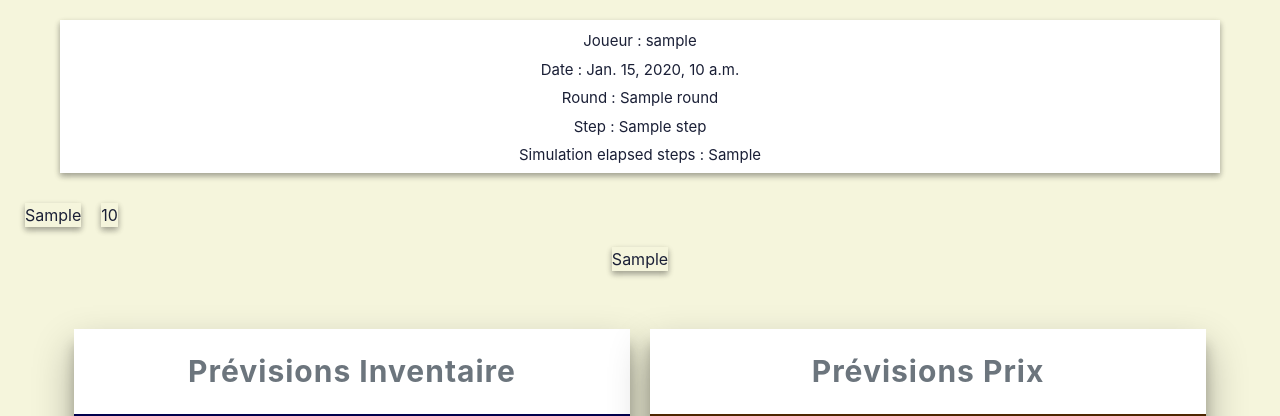
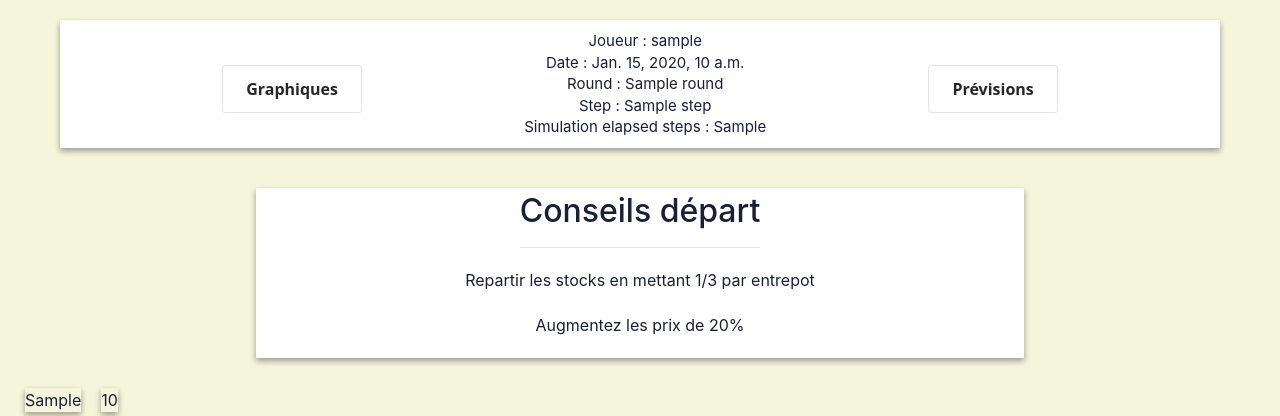
Before and after one commit to Thrynk/ERPsim-helper, a Django app: template django_server/erpsim_helper/templates/index.html in a window 1280 px wide. Shown: the top 416 px of the page. Run offline with Django 3.2, Linux system fonts and the light colour scheme; the template is opened without the code that fills it: most values are stand-ins (such as "Sample title", 1, 10 or a date in 2020); lists and menus that the app fills with data are empty.

Commit message:
Add buttons.

```diff
--- /dev/null
+++ b/django_server/erpsim_helper/static/css/button.css
@@ -0,0 +1,47 @@
+
+.button-6 {
+  align-items: center;
+  background-color: #FFFFFF;
+  border: 1px solid rgba(0, 0, 0, 0.1);
+  border-radius: .25rem;
+  box-shadow: rgba(0, 0, 0, 0.02) 0 1px 3px 0;
+  box-sizing: border-box;
+  color: rgba(0, 0, 0, 0.85);
+  cursor: pointer;
+  display: inline-flex;
+  font-family: system-ui,-apple-system,system-ui,"Helvetica Neue",Helvetica,Arial,sans-serif;
+  font-size: 16px;
+  font-weight: 600;
+  justify-content: center;
+  line-height: 1.25;
+  margin: 0;
+  min-height: 3rem;
+  padding: calc(.875rem - 1px) calc(1.5rem - 1px);
+  position: relative;
+  text-decoration: none;
+  transition: all 250ms;
+  user-select: none;
+  -webkit-user-select: none;
+  touch-action: manipulation;
+  vertical-align: baseline;
+  width: auto;
+}
+
+.button-6:hover,
+.button-6:focus {
+  border-color: rgba(0, 0, 0, 0.15);
+  box-shadow: rgba(0, 0, 0, 0.1) 0 4px 12px;
+  color: rgba(0, 0, 0, 0.65);
+}
+
+.button-6:hover {
+  transform: translateY(-1px);
+}
+
+.button-6:active {
+  background-color: #F0F0F1;
+  border-color: rgba(0, 0, 0, 0.15);
+  box-shadow: rgba(0, 0, 0, 0.06) 0 2px 4px;
+  color: rgba(0, 0, 0, 0.65);
+  transform: translateY(0);
+}
--- a/django_server/erpsim_helper/static/css/header.css
+++ b/django_server/erpsim_helper/static/css/header.css
@@ -6,30 +6,19 @@ body {
     background-color: beige;
   }
 
+html {
+      scroll-behavior: smooth;
+}
 
-#header {
+#header2 {
+    position: sticky;
+    top: 20px;
+    z-index:50;
     display: flex;
     justify-content: space-evenly;
     align-items: center;
 
-    margin-bottom:20px;
-    margin-top:20px;
-    margin-left: 40px;
-    margin-right: 40px;
-    --b: 10px; /* control the size */
-    padding: var(--b);
-    border: calc(2*var(--b)) solid #0000;
-    outline: 1px solid #000;
-    outline-offset: calc(-1*var(--b));
-    background: conic-gradient(from 90deg at 1px 1px,#0000 90deg,#000 0);
-  }
-
-#header2 {
-    display: flex;
-    justify-content: space-evenly;
-    align-items: center;
-
-    margin-bottom:20px;
+    margin-bottom:30px;
     margin-top:20px;
     margin-left: 60px;
     margin-right: 60px;
@@ -44,11 +33,29 @@ body {
    align-items: center;
     text-align :center;
     justify-content  :center;
-    margin-bottom:-10px;
+    margin-bottom:-17px;
 }
 
 #informations{
  display:flex;
  flex-direction:column;
+ margin-bottom:10px;
 
 }
+
+#blockListGraphs{
+}
+
+#blockListStart {
+    height :170px;
+    margin-left:20%;
+    margin-right:20%;
+    margin-top:40px;
+    margin-bottom:20px;
+    display: flex;
+    justify-content: space-evenly;
+    align-items: center;
+    flex-direction: column;
+    box-shadow: rgba(0, 0, 0, 0.16) 0px 3px 6px, rgba(0, 0, 0, 0.23) 0px 3px 6px;
+    background-color: white;
+}
--- a/django_server/erpsim_helper/static/css/style.css
+++ b/django_server/erpsim_helper/static/css/style.css
@@ -192,7 +192,7 @@ tbody .tableau2tr {
 }
 
 .tableau2 {
-        margin:10px;
+       margin:10px;
     box-shadow: rgba(0, 0, 0, 0.3) 0px 19px 38px, rgba(0, 0, 0, 0.22) 0px 15px 12px;
     background-color:white;
 }
--- a/django_server/erpsim_helper/templates/index.html
+++ b/django_server/erpsim_helper/templates/index.html
@@ -10,11 +10,16 @@
     <link rel="stylesheet" type="text/css" href="{% static '../static/css/tips.css' %}">
     <link rel="stylesheet" type="text/css" href="{% static '../static/css/style.css' %}">
     <link rel="stylesheet" type="text/css" href="{% static '../static/css/main.css' %}">
+    <link rel="stylesheet" type="text/css" href="{% static '../static/css/button.css' %}">
     <!-- Add additional CSS in static file -->
 </head>
 <body>
 
    <div id="header2" >
+
+       <div>
+           <button onclick="window.location.href='#blockListStart'" class="button-6" role="button">Graphiques</button>
+       </div>
 
        <div id="informations">
 
@@ -35,8 +40,24 @@
             </div>
 
        </div>
+
+       <div>
+           <button onclick="window.location.href='#blockListTips'" class="button-6" role="button">Prévisions</button>
+       </div>
    </div>
 
+   <div id="blockListStart">
+
+       <h2>Conseils départ
+       <hr></h2>
+       <p>Repartir les stocks en mettant 1/3 par entrepot</p>
+       <p>Augmentez les prix de 20% </p>
+
+   </div>
+
+   <div id="blockListGraphs">
+
+   </div>
 
     <div class="container-fluid">
         <div class="firstrow">
```
